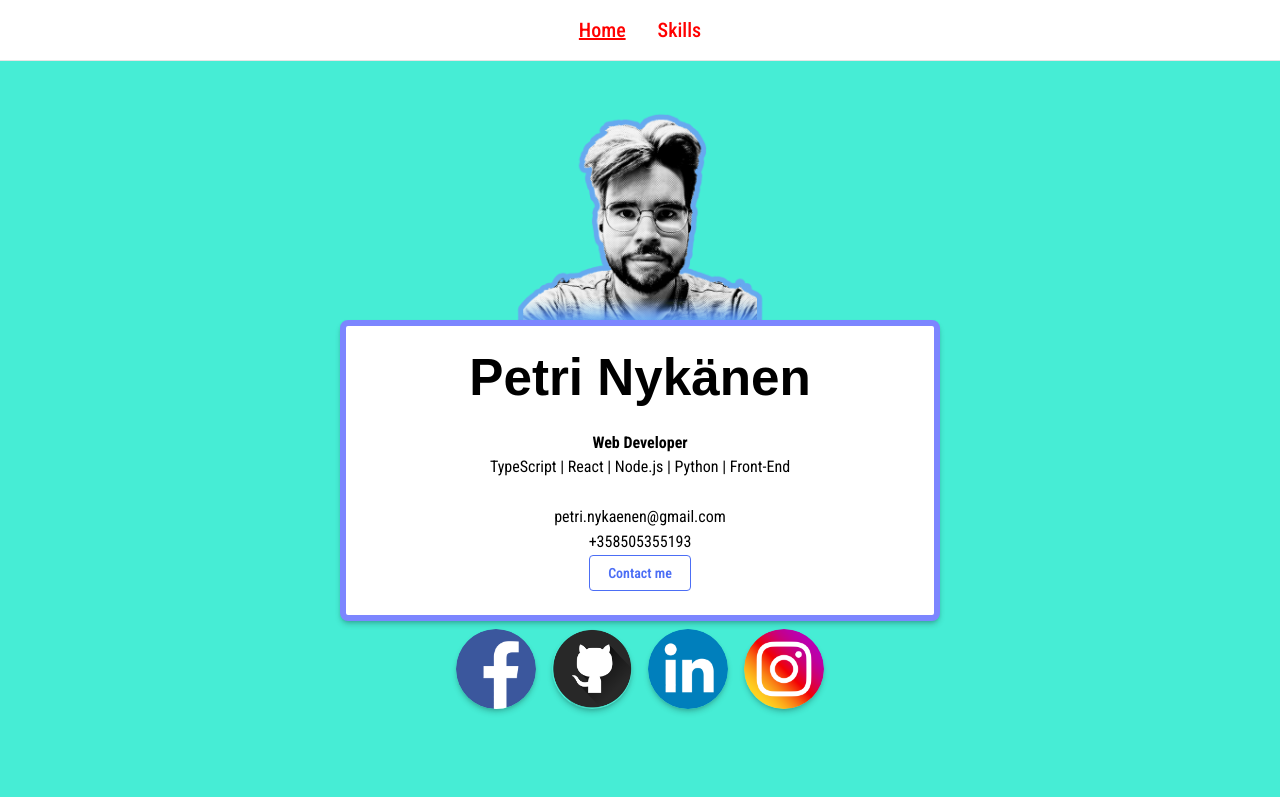
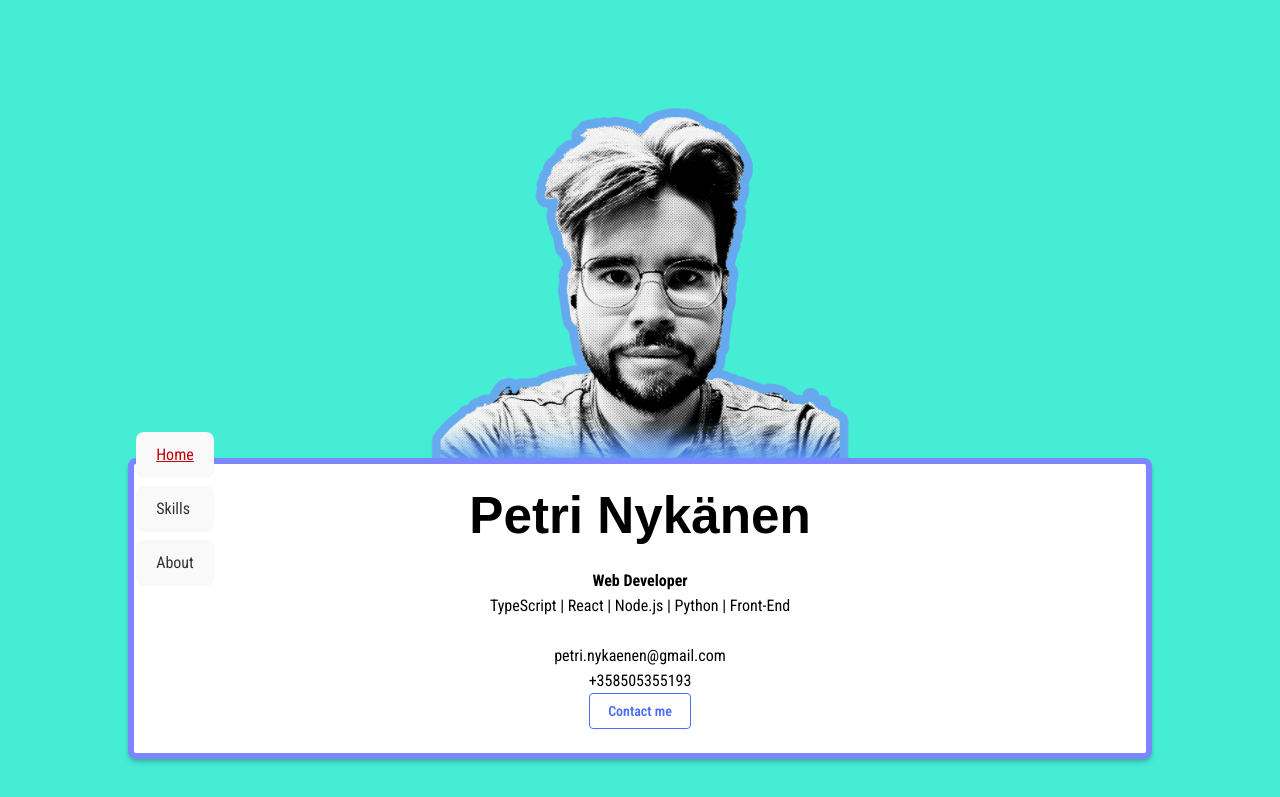
Before and after one commit to petri-nykanen/home, a React (Vite) app in the folder typescript/: page / in a window 1280 px wide. Shown: the top 797 px of the page. Built offline with nearby package versions, Linux system fonts and the light colour scheme; a web font is replaced by a local one.

Commit message:
Style changes, conversion to one page

```diff
--- a/typescript/src/App.tsx
+++ b/typescript/src/App.tsx
@@ -1,68 +1,42 @@
-import { Route, Routes, useLocation } from "react-router-dom";
 import "./index.css";
+import { useCallback, useState } from "react";
 import LandingPage from "./pages/LandingPage";
-import SkillsPage from "./pages/SkillsPage";
-import AboutMePage from "./pages/AboutMePage";
 import Navigation from "./components/Navigation";
-import { motion, AnimatePresence } from "motion/react";
-import Header from "./components/Header";
+import { motion } from "motion/react";
 import "@mantine/core/styles.css";
 import { MantineProvider } from "@mantine/core";
 import ThemeProvider from "./ThemeProvider";
 
+const sections = [
+  { id: "home", label: "Home" },
+  { id: "skills", label: "Skills" },
+  { id: "about", label: "About" },
+];
+
 function App() {
-  const location = useLocation();
-  const paths = ["", "skills"];
+  const [activeSection, setActiveSection] = useState("home");
+
+  const handleScrollToSection = useCallback((id: string) => {
+    const element = document.getElementById(id);
+    if (element) {
+      element.scrollIntoView({ behavior: "smooth", block: "start" });
+    }
+  }, []);
+
   return (
     <ThemeProvider>
       <MantineProvider>
-        <Navigation pathName={paths} />
-        <motion.div className="p-10 min-h-screen min-w-screen">
-          <Header />
-          <div className="w-1/2 m-auto">
-            <AnimatePresence mode="wait">
-              <Routes location={location} key={location.pathname}>
-                <Route
-                  path="/"
-                  element={
-                    <motion.div
-                      initial={{ opacity: 0 }}
-                      animate={{ opacity: 1 }}
-                      exit={{ opacity: 0 }}
-                      transition={{ duration: 0.5 }}
-                    >
-                      <LandingPage />
-                    </motion.div>
-                  }
-                />
-                <Route
-                  path="/skills"
-                  element={
-                    <motion.div
-                      initial={{ opacity: 0 }}
-                      animate={{ opacity: 1 }}
-                      exit={{ opacity: 0 }}
-                      transition={{ duration: 0.5 }}
-                    >
-                      <SkillsPage />
-                    </motion.div>
-                  }
-                />
-                <Route
-                  path="/projects"
-                  element={
-                    <motion.div
-                      initial={{ opacity: 0 }}
-                      animate={{ opacity: 1 }}
-                      exit={{ opacity: 0 }}
-                      transition={{ duration: 0.5 }}
-                    >
-                      <AboutMePage />
-                    </motion.div>
-                  }
-                />
-              </Routes>
-            </AnimatePresence>
+        <Navigation
+          sections={sections}
+          activeSection={activeSection}
+          onSelect={handleScrollToSection}
+        />
+        <motion.div className="min-h-screen min-w-screen py-10">
+          <div className="w-full max-w-5xl mx-auto space-y-24">
+            <LandingPage
+              activeSection={activeSection}
+              setActiveSection={setActiveSection}
+            />
           </div>
         </motion.div>
       </MantineProvider>
--- a/typescript/src/components/Header.tsx
+++ /dev/null
@@ -1,15 +0,0 @@
-import React from "react";
-import { useLocation } from "react-router-dom";
-
-const Header = () => {
-  const location = useLocation().pathname;
-  const header = location.charAt(1).toUpperCase() + location.slice(2);
-
-  return (
-    <h1 className="scroll-m-20 mt-5 mb-5 text-center text-4xl font-extrabold tracking-tight text-balance p-4">
-      {header ? header : ""}
-    </h1>
-  );
-};
-
-export default Header;
--- a/typescript/src/components/Navigation.tsx
+++ b/typescript/src/components/Navigation.tsx
@@ -1,27 +1,33 @@
-import { NavLink, useLocation } from "react-router-dom";
+interface Section {
+  id: string;
+  label: string;
+}
 
 interface Props {
-  pathName: string[];
+  sections: Section[];
+  activeSection: string;
+  onSelect: (id: string) => void;
 }
 
-const Navigation = ({ pathName }: Props) => {
-  const location = useLocation();
+const Navigation = ({ sections, activeSection, onSelect }: Props) => {
   return (
-    <nav className="flex justify-center p w-full bg-white border-b border-black/10 fixed top-0 z-10">
-      {pathName.map((path) => (
-        <NavLink
-          key={path}
-          to={path.length ? `/${path}` : "/"}
-          className="m-4 p text-xl"
-          style={
-            location.pathname === `/${path}`
-              ? { color: "red", textDecoration: "underline" }
-              : {}
-          }
-        >
-          {path.length ? path.charAt(0).toUpperCase() + path.slice(1) : "Home"}
-        </NavLink>
-      ))}
+    <nav className="fixed mt-100 ml-30 border- px-4 py-8 bg-transparent">
+      <div className="flex flex-col items-start gap-2">
+        {sections.map((section) => (
+          <button
+            key={section.id}
+            type="button"
+            className={`w-full text-left text-base font-medium transition-colors py-2 ${
+              activeSection === section.id
+                ? "text-red-700 underline"
+                : "text-black/80 hover:text-black"
+            }`}
+            onClick={() => onSelect(section.id)}
+          >
+            {section.label}
+          </button>
+        ))}
+      </div>
     </nav>
   );
 };
--- a/typescript/src/components/site-content/skills-content.tsx
+++ b/typescript/src/components/site-content/skills-content.tsx
@@ -1,3 +1,4 @@
+import type { ComponentType, CSSProperties } from "react";
 import {
   SiTypescript,
   SiReact,
@@ -12,8 +13,22 @@ import {
   SiAdobeillustrator,
 } from "react-icons/si";
 
+interface SkillType {
+  icon: ComponentType<{
+    size?: number;
+    className?: string;
+    style?: CSSProperties;
+  }>;
+  name: string;
+  color: string;
+}
+
+interface SkillGridProps {
+  skills: SkillType[];
+}
+
 const SkillsContent = () => {
-  const developmentSkills = [
+  const developmentSkills: SkillType[] = [
     { icon: SiTypescript, name: "TypeScript", color: "#3178C6" },
     { icon: SiReact, name: "React", color: "#61DAFB" },
     { icon: SiMysql, name: "SQL", color: "#00758F" },
@@ -23,18 +38,18 @@ const SkillsContent = () => {
     { icon: SiCss3, name: "CSS", color: "#1572B6" },
   ];
 
-  const cloudSkills = [
+  const cloudSkills: SkillType[] = [
     { icon: SiAmazon, name: "AWS S3", color: "#FF9900" },
     { icon: SiAmazon, name: "AWS Lambda", color: "#FF9900" },
   ];
 
-  const designSkills = [
+  const designSkills: SkillType[] = [
     { icon: SiAdobephotoshop, name: "Photoshop", color: "#31A8FF" },
     { icon: SiAdobeindesign, name: "InDesign", color: "#EE3D8E" },
     { icon: SiAdobeillustrator, name: "Illustrator", color: "#FF7F00" },
   ];
 
-  const SkillGrid = ({ skills }) => (
+  const SkillGrid = ({ skills }: SkillGridProps) => (
     <div className="grid grid-cols-2 sm:grid-cols-3 md:grid-cols-4 gap-6 mb-8">
       {skills.map((skill, index) => {
         const IconComponent = skill.icon;
@@ -42,7 +57,7 @@ const SkillsContent = () => {
           <div key={index} className="flex flex-col items-center gap-3">
             <IconComponent
               size={64}
-              className="flex-shrink-0"
+              className="shrink-0"
               style={{ color: skill.color }}
             />
             <p className="text-center font-semibold text-sm">{skill.name}</p>
--- a/typescript/src/index.css
+++ b/typescript/src/index.css
@@ -73,12 +73,20 @@ nav a:hover {
   color: #535bf2;
 }
 
+html {
+  scroll-behavior: smooth;
+}
+
 body {
   margin: 0;
-  display: flex;
-  place-items: center;
   min-width: 320px;
   min-height: 100vh;
+  background-color: var(--background);
+  color: var(--foreground);
+}
+
+section {
+  scroll-margin-top: 6rem;
 }
 
 h1 {
@@ -93,7 +101,7 @@ button {
   font-size: 1em;
   font-weight: 500;
   font-family: inherit;
-  background-color: #1a1a1a;
+  background-color: #46ecd5;
   cursor: pointer;
   transition: border-color 0.25s;
 }
--- a/typescript/src/main.tsx
+++ b/typescript/src/main.tsx
@@ -2,15 +2,12 @@ import { StrictMode } from "react";
 import { createRoot } from "react-dom/client";
 import "./index.css";
 import App from "./App.tsx";
-import { BrowserRouter } from "react-router-dom";
 import { MotionConfig } from "motion/react";
 
 createRoot(document.getElementById("root")!).render(
-  <BrowserRouter>
-    <StrictMode>
-      <MotionConfig transition={{ duration: 0.5, ease: "easeInOut" }}>
-        <App />
-      </MotionConfig>
-    </StrictMode>
-  </BrowserRouter>
+  <StrictMode>
+    <MotionConfig transition={{ duration: 0.5, ease: "easeInOut" }}>
+      <App />
+    </MotionConfig>
+  </StrictMode>,
 );
--- a/typescript/src/pages/LandingPage.tsx
+++ b/typescript/src/pages/LandingPage.tsx
@@ -1,12 +1,118 @@
+import { type WheelEvent, useEffect, useRef } from "react";
 import LandingContent from "@/components/site-content/landing-content";
+import SkillsContent from "@/components/site-content/skills-content";
+import AboutMeContent from "@/components/site-content/about-me-content";
 import SocialsRow from "@/components/SocialsRow";
 
-const LandingPage = () => {
+interface Props {
+  activeSection: string;
+  setActiveSection: (section: string) => void;
+}
+
+const LandingPage = ({ activeSection, setActiveSection }: Props) => {
+  const homeRef = useRef<HTMLElement | null>(null);
+  const skillsRef = useRef<HTMLElement | null>(null);
+  const aboutRef = useRef<HTMLElement | null>(null);
+
+  const wheelTimeoutRef = useRef<ReturnType<typeof window.setTimeout> | null>(
+    null,
+  );
+  const isWheelScrollingRef = useRef(false);
+  const sectionOrder = ["home", "skills", "about"];
+
+  useEffect(() => {
+    const sections = [
+      homeRef.current,
+      skillsRef.current,
+      aboutRef.current,
+    ].filter(Boolean) as HTMLElement[];
+
+    const observer = new IntersectionObserver(
+      (entries) => {
+        const visibleSection = entries
+          .filter((entry) => entry.isIntersecting)
+          .sort((a, b) => b.intersectionRatio - a.intersectionRatio)[0];
+
+        if (visibleSection?.target instanceof HTMLElement) {
+          setActiveSection(visibleSection.target.id);
+        }
+      },
+      {
+        threshold: [0.35, 0.65],
+      },
+    );
+
+    sections.forEach((section) => observer.observe(section));
+    return () => observer.disconnect();
+  }, [setActiveSection]);
+
+  const scrollToSection = (sectionId: string) => {
+    const element = document.getElementById(sectionId);
+    if (!element) return;
+
+    isWheelScrollingRef.current = true;
+    element.scrollIntoView({ behavior: "smooth", block: "start" });
+    if (wheelTimeoutRef.current) {
+      window.clearTimeout(wheelTimeoutRef.current);
+    }
+    wheelTimeoutRef.current = window.setTimeout(() => {
+      isWheelScrollingRef.current = false;
+    }, 1000);
+  };
+
+  const handleWheel = (event: WheelEvent<HTMLDivElement>) => {
+    if (isWheelScrollingRef.current) {
+      event.preventDefault();
+      event.stopPropagation();
+      return;
+    }
+
+    const direction = event.deltaY > 0 ? 1 : -1;
+    const currentIndex = sectionOrder.indexOf(activeSection);
+    const nextIndex = currentIndex + direction;
+
+    if (nextIndex < 0 || nextIndex >= sectionOrder.length) {
+      return;
+    }
+
+    event.preventDefault();
+    event.stopPropagation();
+    scrollToSection(sectionOrder[nextIndex]);
+  };
+
   return (
-    <>
-      <LandingContent />
-      <SocialsRow />
-    </>
+    <div onWheel={handleWheel} className="scroll-smooth">
+      <section
+        id="home"
+        ref={homeRef}
+        className="scroll-mt-24 min-h-screen py-16"
+      >
+        <LandingContent />
+        <div className="mt-10">
+          <SocialsRow />
+        </div>
+      </section>
+
+      <section
+        id="skills"
+        ref={skillsRef}
+        className="scroll-mt-24 min-h-screen py-16"
+      >
+        <h2 className="text-3xl font-bold mb-8 text-center">Skills</h2>
+        <SkillsContent />
+      </section>
+
+      <section
+        id="about"
+        ref={aboutRef}
+        className="scroll-mt-24 min-h-screen py-16"
+      >
+        <h2 className="text-3xl font-bold mb-8 text-center">About Me</h2>
+        <div className="bg-white rounded-md border-6 border-indigo-400 shadow-md shadow-black/20 p-6">
+          <AboutMeContent />
+        </div>
+      </section>
+    </div>
   );
 };
 
```
